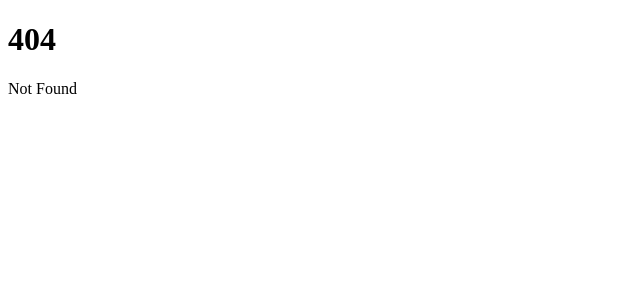
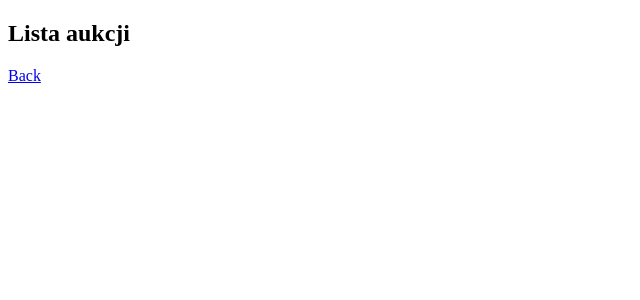
Before and after one commit to michaljabi/20240916-svelte, a SvelteKit app in the folder auction-portal/: page /auctions in a window 1280 px wide. Before the commit this address had no page. Shown: the top 300 px of the page, without its empty margins (0-640 px from the left). Built offline with nearby package versions, Linux system fonts and the light colour scheme.

Commit message:
feat: add auctions routing and auctions page.

```diff
--- a/auction-portal/src/routes/+page.svelte
+++ b/auction-portal/src/routes/+page.svelte
@@ -1 +1,3 @@
 <h1>Auction Portal</h1>
+
+<a href="/auctions">Aukcje</a>
--- /dev/null
+++ b/auction-portal/src/routes/auctions/+page.svelte
@@ -0,0 +1,3 @@
+<h2>Lista aukcji</h2>
+
+<a href="/">Back</a>
```
